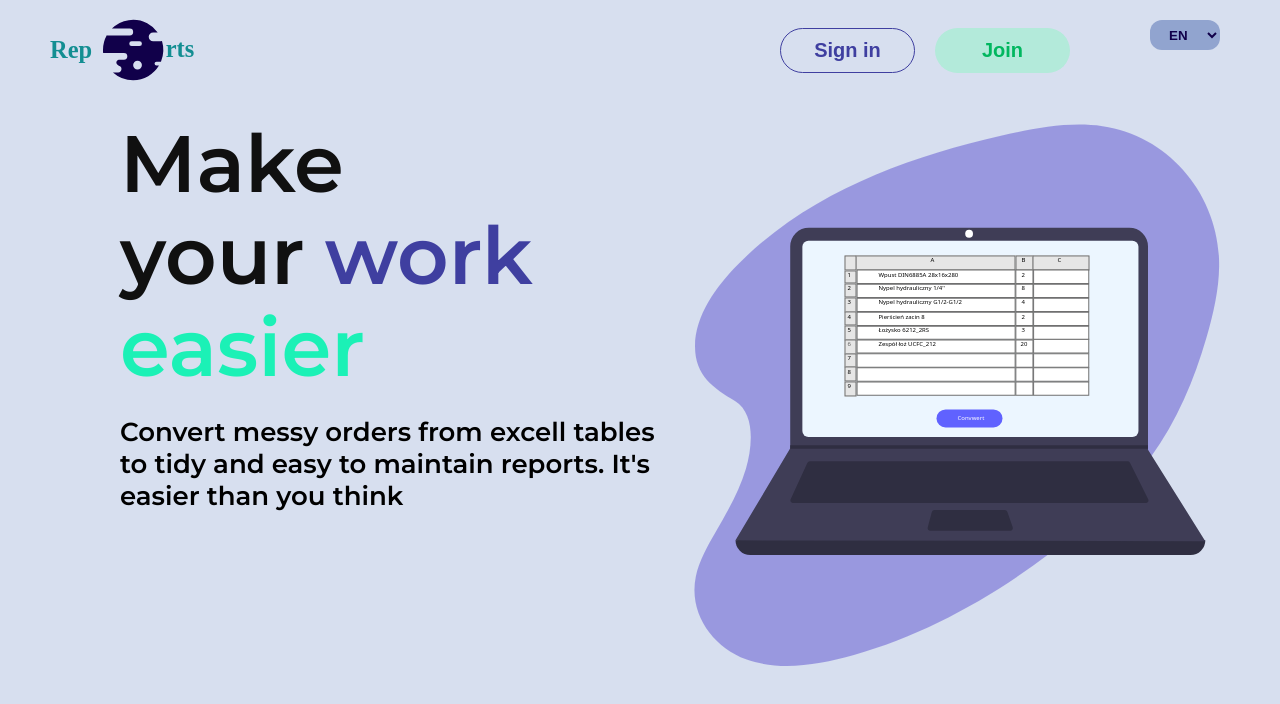
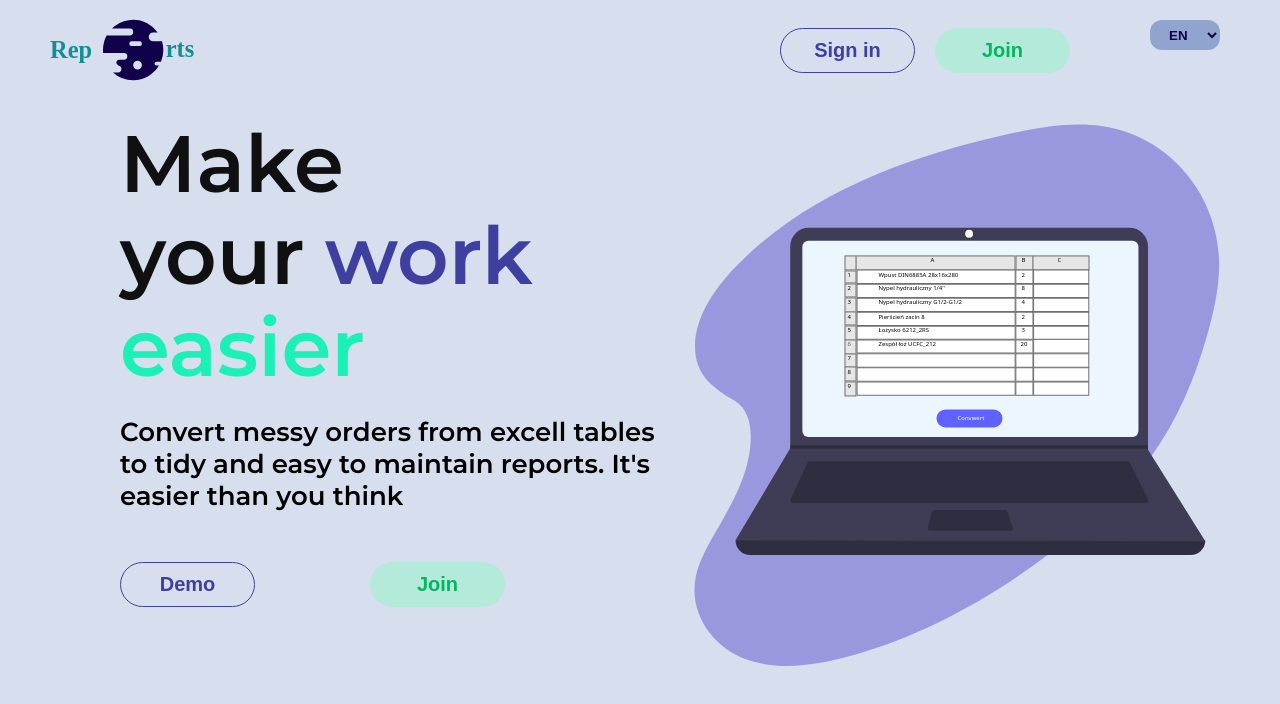
Before and after one commit to Fanki11er/Reports, a React (Create React App) app: page / in a window 1280 px wide. Shown: the top 704 px of the page. Built offline with nearby package versions, Linux system fonts and the light colour scheme.

Commit message:
Added Button section to header

```diff
--- a/src/Language/English/English.ts
+++ b/src/Language/English/English.ts
@@ -15,6 +15,10 @@ const english: LanguageObject = {
         forthSpan: "easier",
         descriptionParagraph: `Convert messy orders from excell tables to tidy and easy to maintain reports. It's easier than you think`,
       },
+      buttonsSection: {
+        joinButton: "Join",
+        demoButton: "Demo",
+      },
     },
   },
 };
--- a/src/Language/Polish/polish.ts
+++ b/src/Language/Polish/polish.ts
@@ -15,6 +15,10 @@ const polish: LanguageObject = {
         forthSpan: "łatwiejszą",
         descriptionParagraph: `Zamień nie uporządkowane exceloskie tabelki, w przejrzyste i łatwe w utrzymaniu raporty. To łatwiejsze niż sądzisz`,
       },
+      buttonsSection: {
+        joinButton: "Dołącz",
+        demoButton: "Demo",
+      },
     },
   },
 };
--- a/src/components/HeaderSection/HeaderSection.tsx
+++ b/src/components/HeaderSection/HeaderSection.tsx
@@ -1,6 +1,10 @@
 import React, { useContext } from "react";
 import styled from "styled-components";
 import { LanguageContext } from "../../Providers/LanguageProvider/LanguageProvider";
+import {
+  JoinButton,
+  SignInButton as DemoButton,
+} from "../../components/Buttons/Buttons";
 
 const Wrapper = styled.section`
   width: 550px;
@@ -34,6 +38,14 @@ const DescriptionParagraph = styled.p`
   margin: 20px 0 0 0;
 `;
 
+const ButtonsSection = styled.div`
+  display: flex;
+  justify-content: space-between;
+  width: 70%;
+  height: 60px;
+  margin-top: 50px;
+`;
+
 const HeaderSection = () => {
   const {
     lang: {
@@ -48,6 +60,7 @@ const HeaderSection = () => {
       forthSpan,
       descriptionParagraph,
     },
+    buttonsSection: { joinButton, demoButton },
   } = landingPage;
   return (
     <Wrapper>
@@ -62,6 +75,10 @@ const HeaderSection = () => {
         <GreenSpan>{forthSpan}</GreenSpan>
       </Line>
       <DescriptionParagraph>{descriptionParagraph}</DescriptionParagraph>
+      <ButtonsSection>
+        <DemoButton>{demoButton}</DemoButton>
+        <JoinButton>{joinButton}</JoinButton>
+      </ButtonsSection>
     </Wrapper>
   );
 };
--- a/src/typescript/types.ts
+++ b/src/typescript/types.ts
@@ -13,6 +13,10 @@ export interface LanguageObject {
         forthSpan: string;
         descriptionParagraph: string;
       };
+      buttonsSection: {
+        joinButton: string;
+        demoButton: string;
+      };
     };
   };
 }
```
